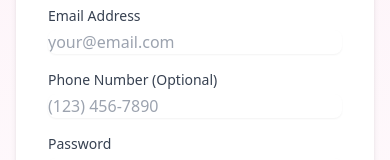
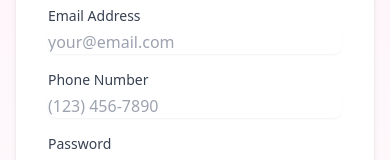
Before and after one commit to omer0x/NailStudio2, a React (Vite) app: page /register in a window 390 px wide. Shown: the part 230-390 px from the top of the page. Built offline with nearby package versions, Linux system fonts and the light colour scheme; no server answers.

Commit message:
Make phone number field mandatory

```diff
--- a/src/pages/Register.tsx
+++ b/src/pages/Register.tsx
@@ -137,10 +137,11 @@ const Register = () => {
           <Input
             id="phone"
             type="tel"
-            label="Phone Number (Optional)"
+            label="Phone Number"
             placeholder="(123) 456-7890"
             fullWidth
             {...register('phone', {
+              required: 'Phone number is required',
               pattern: {
                 value: /^[0-9+\-\s()]*$/,
                 message: 'Invalid phone number',
```
